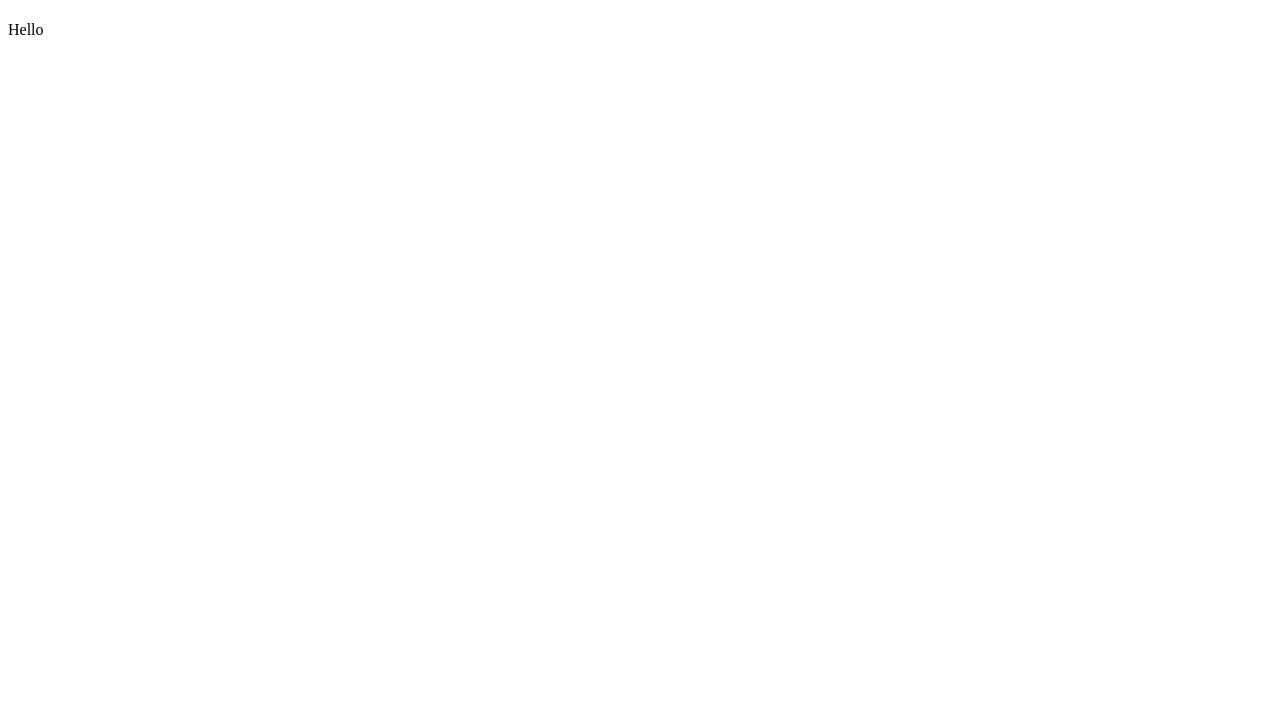
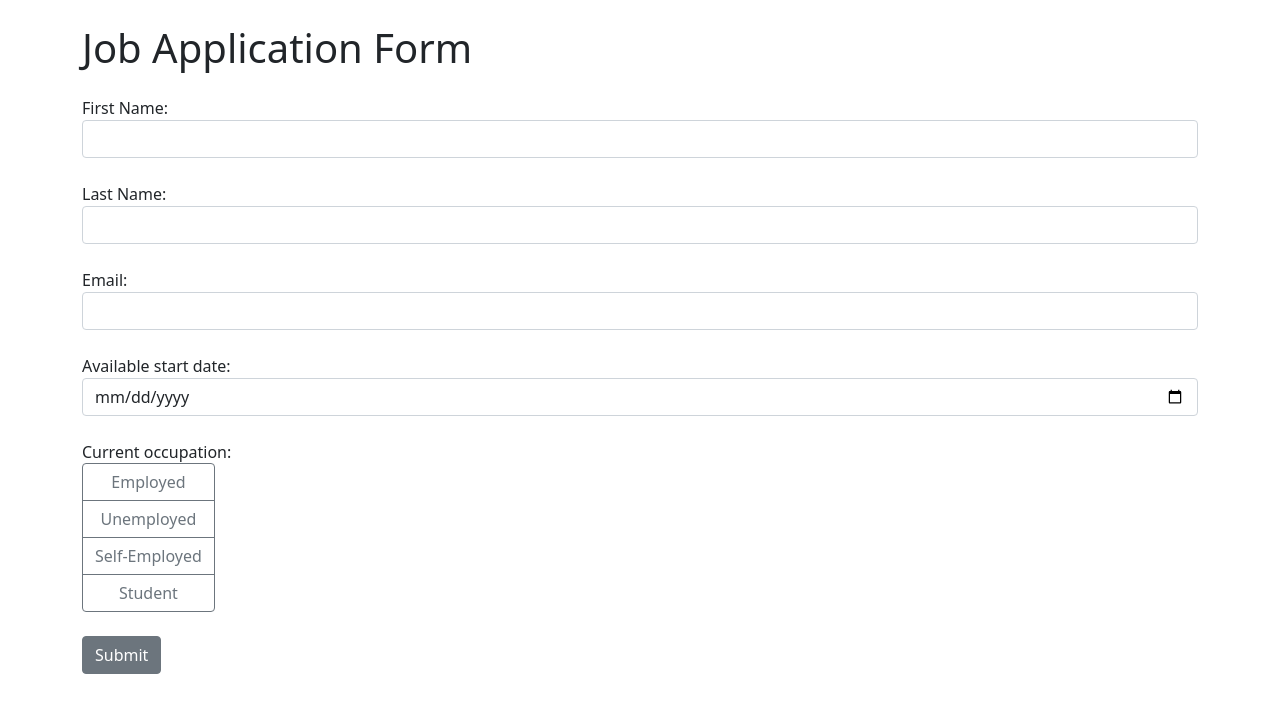
Before and after one commit to AntonioSC04/Web-App-con-Django, a Django app: page / in a window 1280 px wide. Before the commit the part shown is almost empty. Shown: the top 713 px of the page. Run offline with Django 5.2, Linux system fonts and the light colour scheme.

Commit message:
Agrega formulario de solicitud de empleo con Bootstrap
- Reemplacé el contenido de `index.html` por el formulario de solicitud de empleo con Bootstrap 5, cargado desde CDN.
- Agregué los campos: nombre, apellido, email, fecha de inicio disponible y ocupación actual (botones tipo radio con estilo Bootstrap).
- Usé el atributo `name` en cada campo para que los datos lleguen a Django con los mismos nombres que los campos del modelo `Form`.
- Incluí `{% csrf_token %}` para la protección CSRF de Django al enviar el formulario por POST.
- Agregué un bloque `{% if messages %}` para mostrar mensajes de confirmación al usuario.
- Pendiente: programar en `views.py` la recepción y el guardado de los datos.

```diff
--- a/job_application/templates/index.html
+++ b/job_application/templates/index.html
@@ -1,10 +1,59 @@
-<!Doctype html>
-<html lang="en">
-<head>
-    <meta charset="UTF-8">
-    <title>TITTLE</title>
-</head>
-<body>
-    <h1></h1>Hello
-</body>
+<!doctype html>
+<html>
+    <head>
+        <meta charset="utf-8">
+        <meta name="viewport" content="width=device-width, initial-scale=1, shrink-to-fit=no">
+        <link rel="stylesheet" href="https://cdn.jsdelivr.net/npm/bootstrap@5.1.3/dist/css/bootstrap.min.css">
+    </head>
+    <body>
+        <div class="container">
+            <h1 class="mt-4 mb-4">Job Application Form</h1>
+            <form method="post">
+                {% csrf_token %}
+                <div class="form-group mb-4">
+                    <label for="first_name">First Name:</label>
+                    <input class="form-control" type="text" id="first_name" name="first_name" required>
+                </div>
+                <div class="form-group mb-4">
+                    <label for="last_name">Last Name:</label>
+                    <input class="form-control" type="text" id="last_name" name="last_name" required>
+                </div>
+                <div class="form-group mb-4">
+                    <label for="email">Email:</label>
+                    <input class="form-control" type="email" id="email" name="email" required>
+                </div>
+                <div class="form-group mb-4">
+                    <label for="date">Available start date:</label>
+                    <input class="form-control" type="date" id="date" name="date" required>
+                </div>
+                <div class="form-group mb-4">
+                    <label>Current occupation: </label>
+                    <br>
+                    <div class="btn-group-vertical" id="occupation">
+                        <input class="btn-check form-check-input" type="radio" id="employed" name="occupation" value="employed" required>
+                        <label class="btn btn-outline-secondary" for="employed">Employed</label>
+
+                        <input class="btn-check form-check-input" type="radio" id="unemployed" name="occupation" value="unemployed" required>
+                        <label class="btn btn-outline-secondary" for="unemployed">Unemployed</label>
+
+                        <input class="btn-check form-check-input" type="radio" id="self-employed" name="occupation" value="self-employed" required>
+                        <label class="btn btn-outline-secondary" for="self-employed">Self-Employed</label>
+
+                        <input class="btn-check form-check-input" type="radio" id="student" name="occupation" value="student" required>
+                        <label class="btn btn-outline-secondary" for="student">Student</label>
+                    </div>
+                </div>
+                <button class="btn btn-secondary mb-4" type="submit">Submit</button>
+                {% if messages %}
+                <div class="alert alert-success">
+                    {% for message in messages %}
+                        {{ message }}
+                    {% endfor %}
+                </div>
+                {% endif %}
+            </form>
+        </div>
+        <script src="https://code.jquery.com/jquery-3.6.0.min.js"></script>
+        <script src="https://cdn.jsdelivr.net/npm/bootstrap@5.1.3/dist/js/bootstrap.min.js"></script>
+    </body>
 </html>
```
